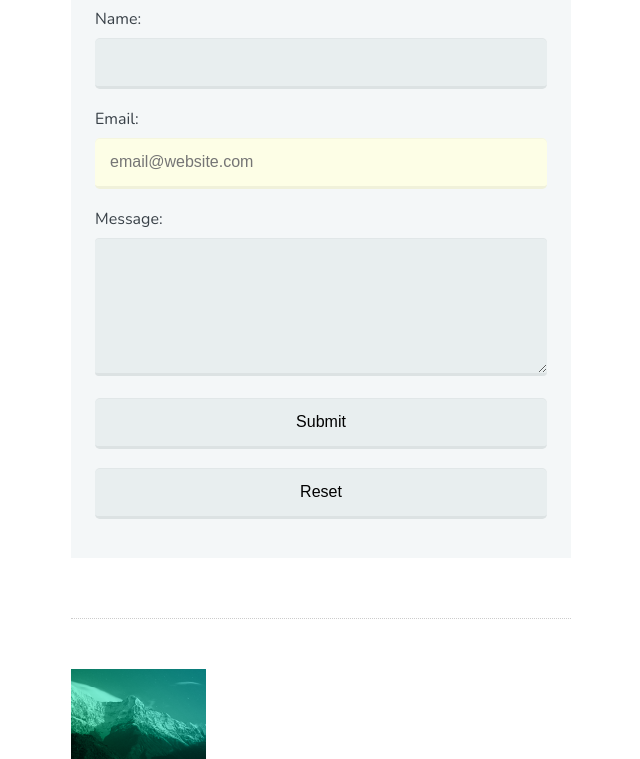
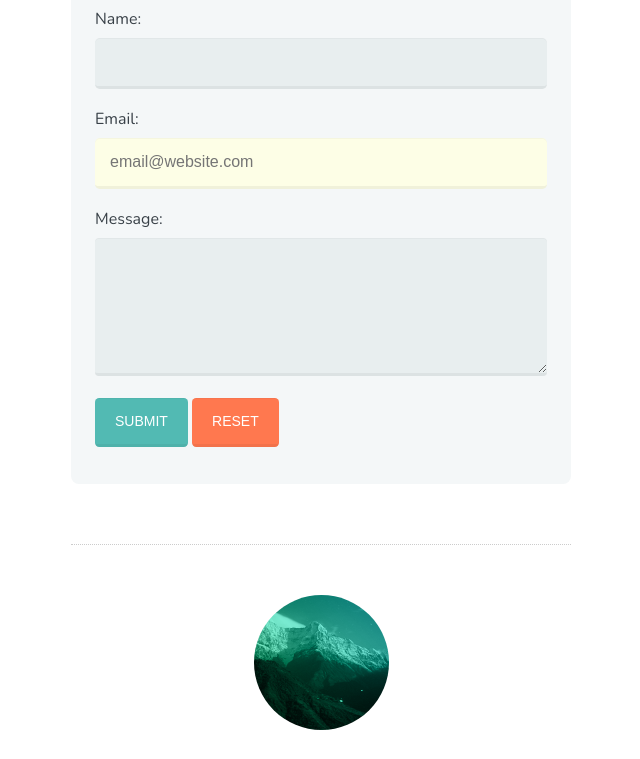
Before and after one commit to barrosdaniel/THFETUTP20_Contact_Form, a plain HTML site: page index.html in a window 1280 px wide. Shown: the part 133-892 px from the top of the page, without its empty margins (319-959 px from the left). Drawn offline with nearby package versions, Linux system fonts and the light colour scheme.

Commit message:
styling: Add reusable classes

```diff
--- a/css/selectors.css
+++ b/css/selectors.css
@@ -13,14 +13,54 @@ input[type="email"] {
   background: #fdfee6;
 }
 
-input[type="button"],
-input[type="reset"],
-input[type="submit"] {
-  cursor: pointer;
-}
-
 a[target="_blank"] {
   color: #398dd1;
   text-decoration: none;
   border-bottom: 1px dotted;
 }
+
+/* Reusable Classes */
+.br {
+  border-radius: .5em;
+}
+
+.avatar {
+  display: block;
+  margin: 0 auto 2em;
+}
+
+.rounded {
+  border-radius: 50%;
+}
+
+.btn {
+  cursor: pointer;
+  font-size: .875em;
+  font-weight: 400;
+  color: #fff;
+  padding-left: 20px;
+  padding-right: 20px;
+  text-transform: uppercase;
+  transition: all 0.3s;
+}
+
+.btn:hover {
+  opacity: 0.75;
+}
+
+.default {
+  background-color: #52bab3;
+}
+
+.error {
+  background-color: #ff784f;
+}
+
+@media only screen and (min-width: 769px) {
+
+  .inln {
+    width: auto;
+    display: inline-block;
+  }
+
+}
--- a/index.html
+++ b/index.html
@@ -1,15 +1,18 @@
 <!DOCTYPE html>
 <html>
+
 <head>
 	<title>Selectors</title>
 	<meta name="viewport" content="width=device-width, initial-scale=1">
-  <link href='http://fonts.googleapis.com/css?family=Nunito:400,300' rel='stylesheet' type='text/css'>
+	<link href='http://fonts.googleapis.com/css?family=Nunito:400,300'
+		rel='stylesheet' type='text/css'>
 	<link rel="stylesheet" href="css/base-style.css">
 	<link rel="stylesheet" href="css/selectors.css">
 </head>
+
 <body>
 	<div id="container">
-		<form class="form-contact">
+		<form class="form-contact br">
 			<h1>Contact</h1>
 
 			<label for="name">Name:</label>
@@ -21,12 +24,12 @@
 			<label for="msg">Message:</label>
 			<textarea id="msg" rows="7"></textarea>
 
-		  <input type="submit" value="Submit">
- 		  <input type="reset" value="Reset">
+			<input type="submit" value="Submit" class="btn default inln">
+			<input type="reset" value="Reset" class="btn error inln">
 		</form>
 
 		<hr>
- 		<img src="img/avatar.png" alt="Mountains">
+		<img src="img/avatar.png" alt="Mountains" class="avatar rounded">
 
 		<form class="form-login">
 			<label for="username">Username:</label>
@@ -35,9 +38,10 @@
 			<label for="password">Password:</label>
 			<input type="password" id="password">
 
-			<input type="submit" value="Login">
+			<input type="submit" value="Login" class="btn default">
 			<a href="#" target="_blank">Forgot your password?</a>
 		</form>
 	</div>
 </body>
+
 </html>
```
Lines whose indentation alone changed are shown as unchanged.
